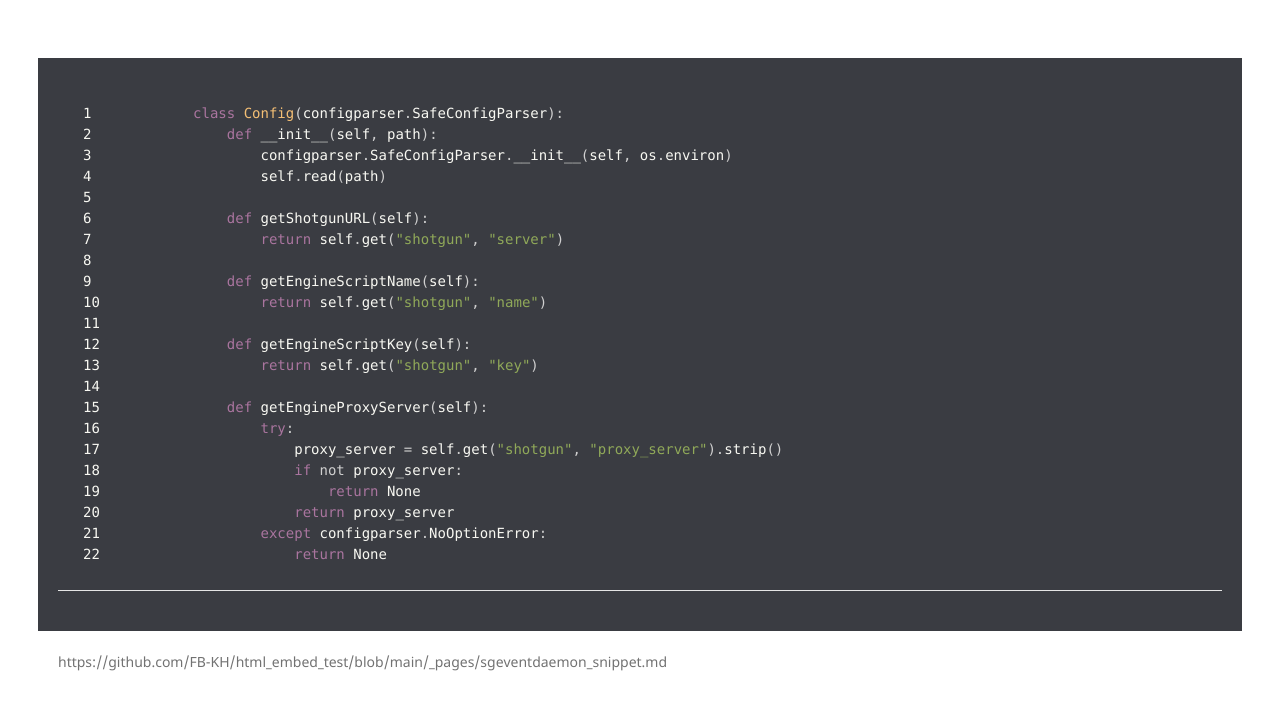
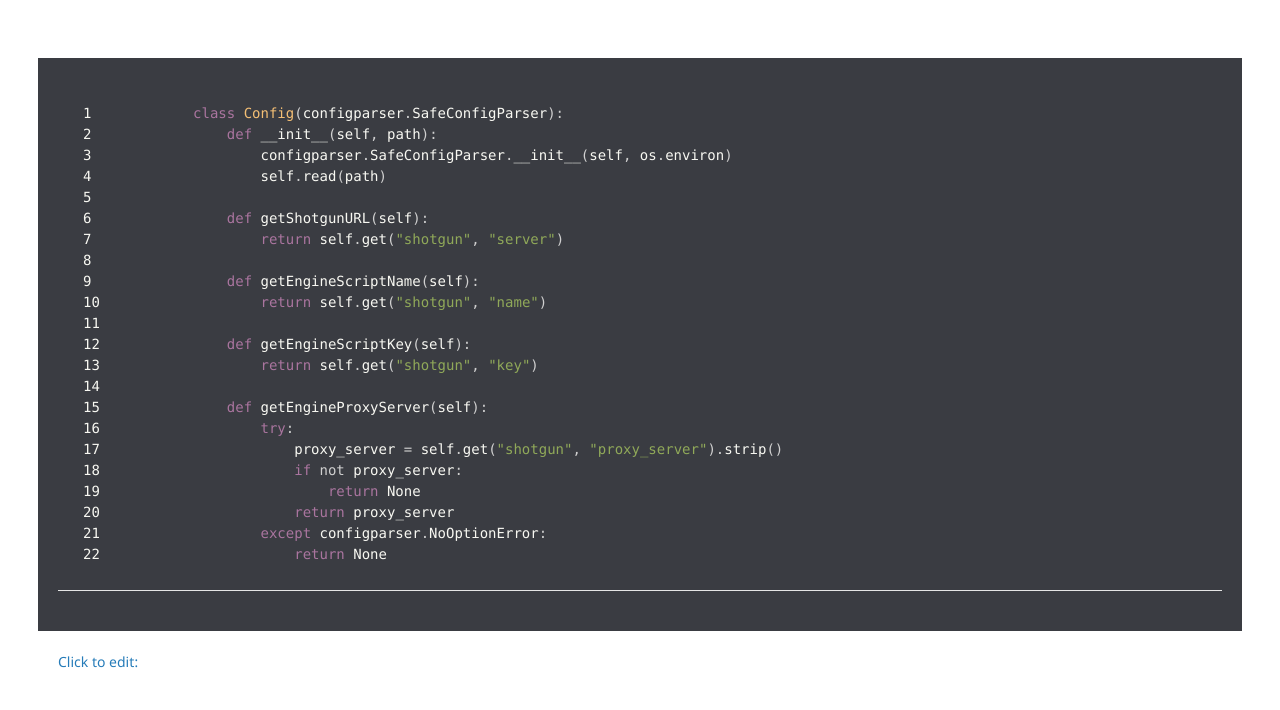
Before and after one commit to FB-KH/html_embed_test, a Jekyll site: the page built from pages/sgeventdaemon_snippet.md, in a window 1280 px wide. Shown: the top 710 px of the page. Built offline with Jekyll 4.4.1, drawn with Linux system fonts in a browser that asks for light colours.

Commit message:
edited page

````diff
--- a/pages/sgeventdaemon_snippet.md
+++ b/pages/sgeventdaemon_snippet.md
@@ -27,5 +27,4 @@ class Config(configparser.SafeConfigParser):
             return None
 ```
 
-
-https://github.com/FB-KH/html_embed_test/blob/main/_pages/sgeventdaemon_snippet.md
+<a href="https://github.com/FB-KH/html_embed_test/blob/main/_pages/sgeventdaemon_snippet.md">Click to edit:</a>
````
